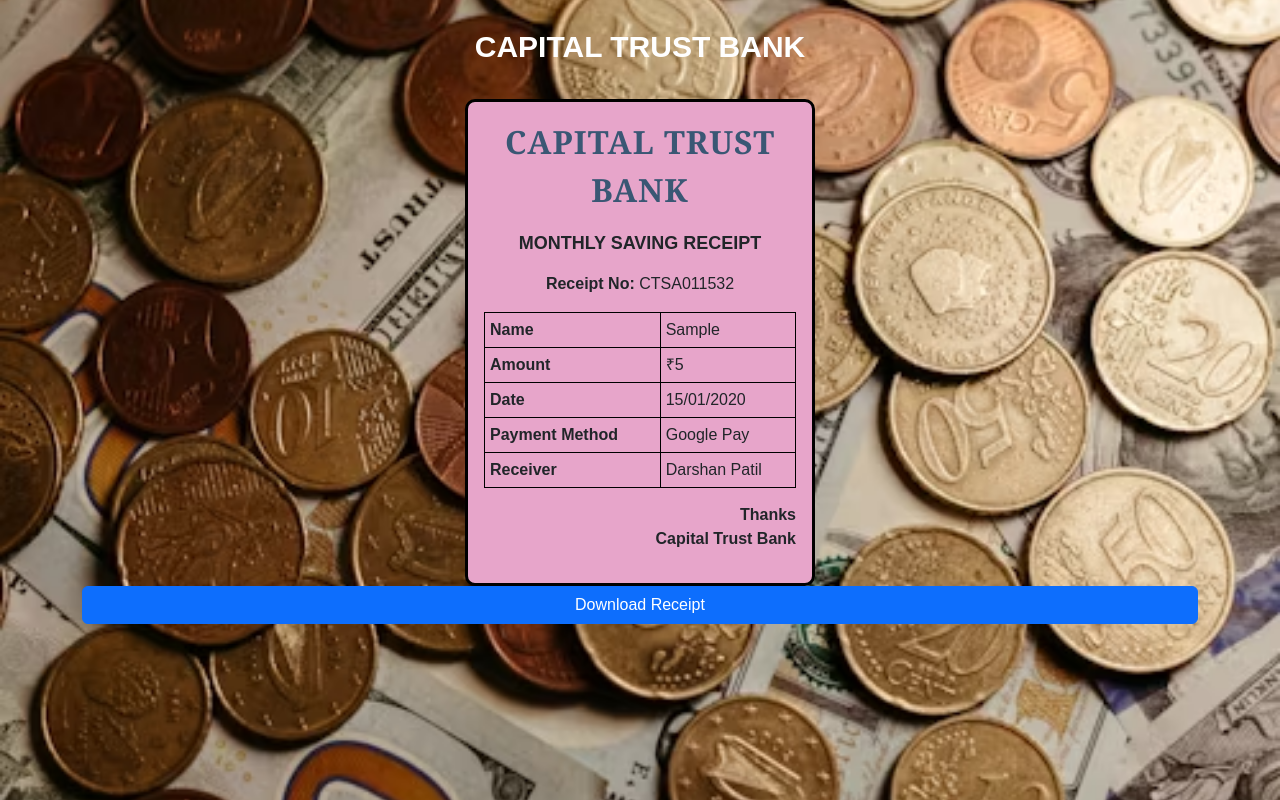
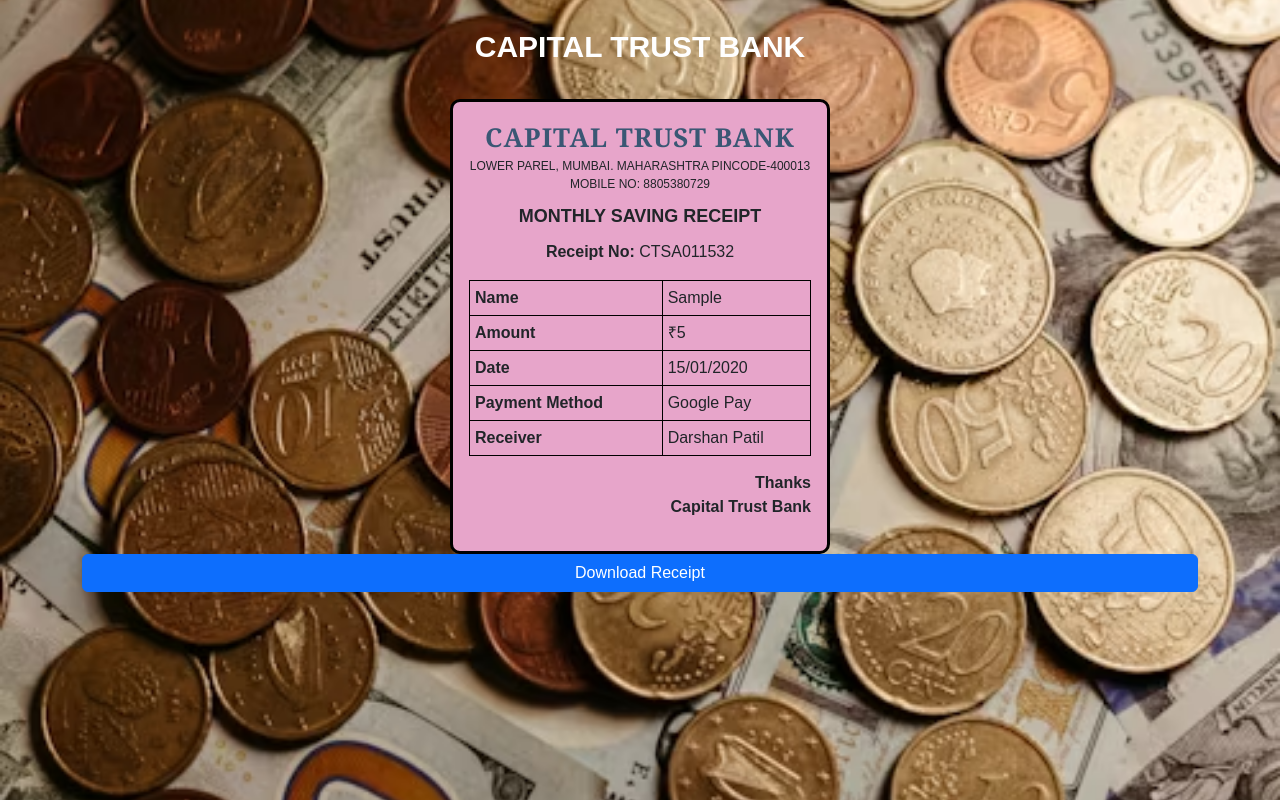
Before and after one commit to OmkarRode/TrustBank, a plain HTML site: page index.html in a window 1280 px wide. Both pictures are taken after typing "Sample", "5", "2020-01-15" into the empty fields and a click on the button "Generate Receipt". Drawn offline with nearby package versions, Linux system fonts and the light colour scheme.

Commit message:
Add files via upload
new updated, stamp added

```diff
--- a/index.html
+++ b/index.html
@@ -22,7 +22,7 @@
             border: 3px solid black;
             padding: 15px;
             margin-top: 20px;
-            max-width: 350px;
+            max-width: 380px;
             margin-left: auto;
             margin-right: auto;
             /* box-shadow: 0px 4px 15px rgba(0, 0, 0, 0.2); */
@@ -43,19 +43,35 @@
         }
 
         .bank-name {
-            font-size: 32px;
+            font-size: 26px;
             font-weight: bold;
             text-align: center;
             font-family: 'Georgia', serif;
             color: #3a5774;
             text-transform: uppercase;
             letter-spacing: 1px;
+            margin-bottom: 0px;
         }
+        .address {
+            display: flex;
+            flex-direction: column;  /* Ensures address appears in 2 lines */
+            font-family: inherit;  /* Uses the same font as the bank name */
+            font-size: 12px;
+            /* font-weight: bold; */
+            text-align: center;
+            }
+            .address p {
+                margin: 0;  /* Removes default margin */
+                line-height: 1.5;  /* Reduces space between lines */
+                font-family: inherit;  /* Uses the same font as the bank name */
+            }
+
         .receipt-title {
             font-size: 18px;
             font-weight: bold;
             text-align: center;
-            margin-bottom: 15px;
+            margin-bottom: 10px;
+            margin-top: 10px;
         }
         .receipt-table {
             width: 100%;
@@ -86,6 +102,8 @@
             display: inline-block;
             margin-bottom: 5px;
         }
+
+
     </style>
 </head>
 <body class="container mt-4">
@@ -165,6 +183,10 @@
 
     <div id="receipt" class="mx-auto mt-4 p-3 text-start">
         <p class="bank-name">Capital Trust Bank</p>
+        <div class="address">
+            <p>LOWER PAREL, MUMBAI. MAHARASHTRA PINCODE-400013</p>
+            <p>MOBILE NO: 8805380729</p>
+        </div>
         <p class="receipt-title" id="r_type"></p>
         <p class="text-center"><strong>Receipt No:</strong> <span id="r_receiptNo"></span></p>
         <table class="receipt-table">
@@ -176,7 +198,7 @@
         </table>
         <p class="receipt-footer">
             <!-- <img id="paymentStamp" src="./stamp.png" alt="Payment Received" style="display: none; width: 130px; position: absolute; left: 18px; bottom: 12px;"/> -->
-            <img id="paymentReceivedStamp" src="./received-stamp.png" alt="Payment Received" style="display: none; width: 130px; position: absolute; left: 10px; bottom: 10px;" />
+            <img id="paymentReceivedStamp" src="./received-stamp.png" alt="Payment Received" style="display: none; width: 150px; position: absolute; left: 5px; bottom: -15px;" />
              <img id="paymentPendingStamp" src="./pending-stamp.png" alt="Pending" style="display: none; width: 120px; position: absolute; left: 10px; bottom: 8px;" />
 
             Thanks<br>Capital Trust Bank
```
Also changed, not shown: received-stamp.png.
